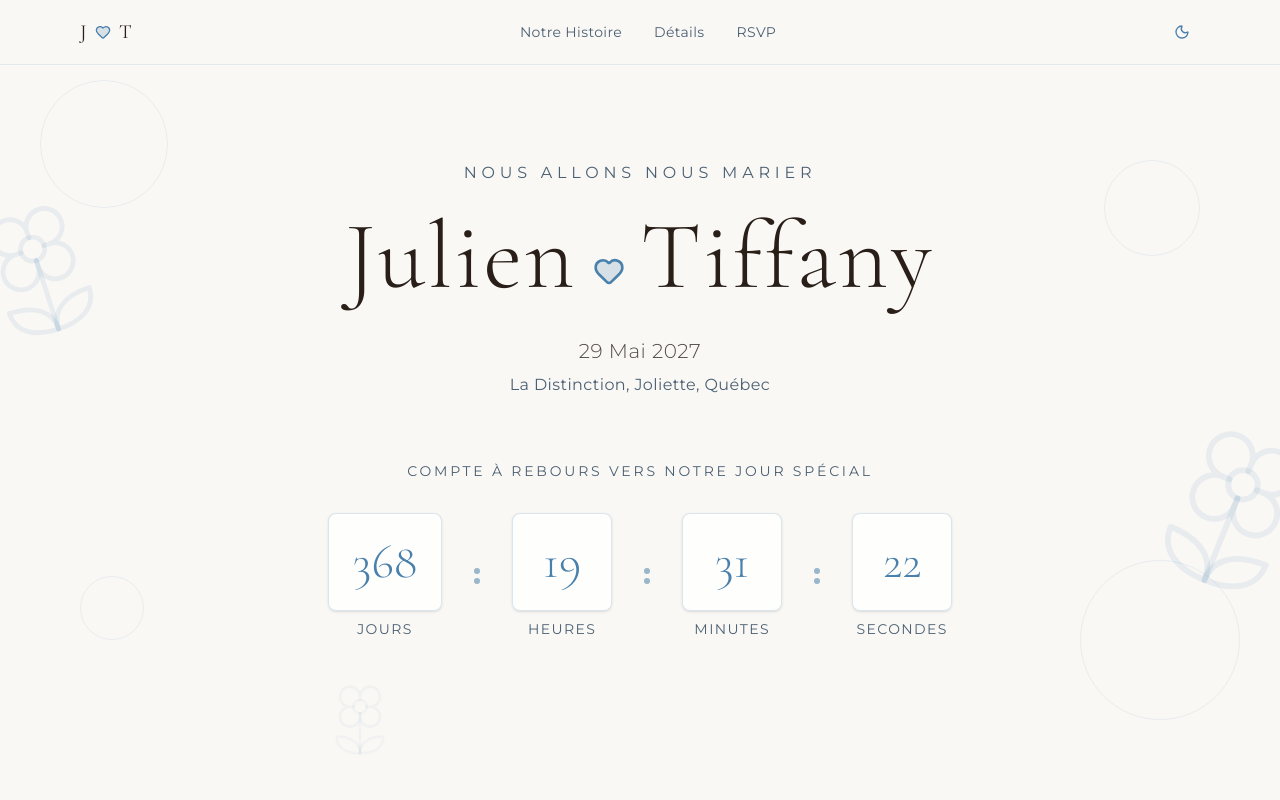
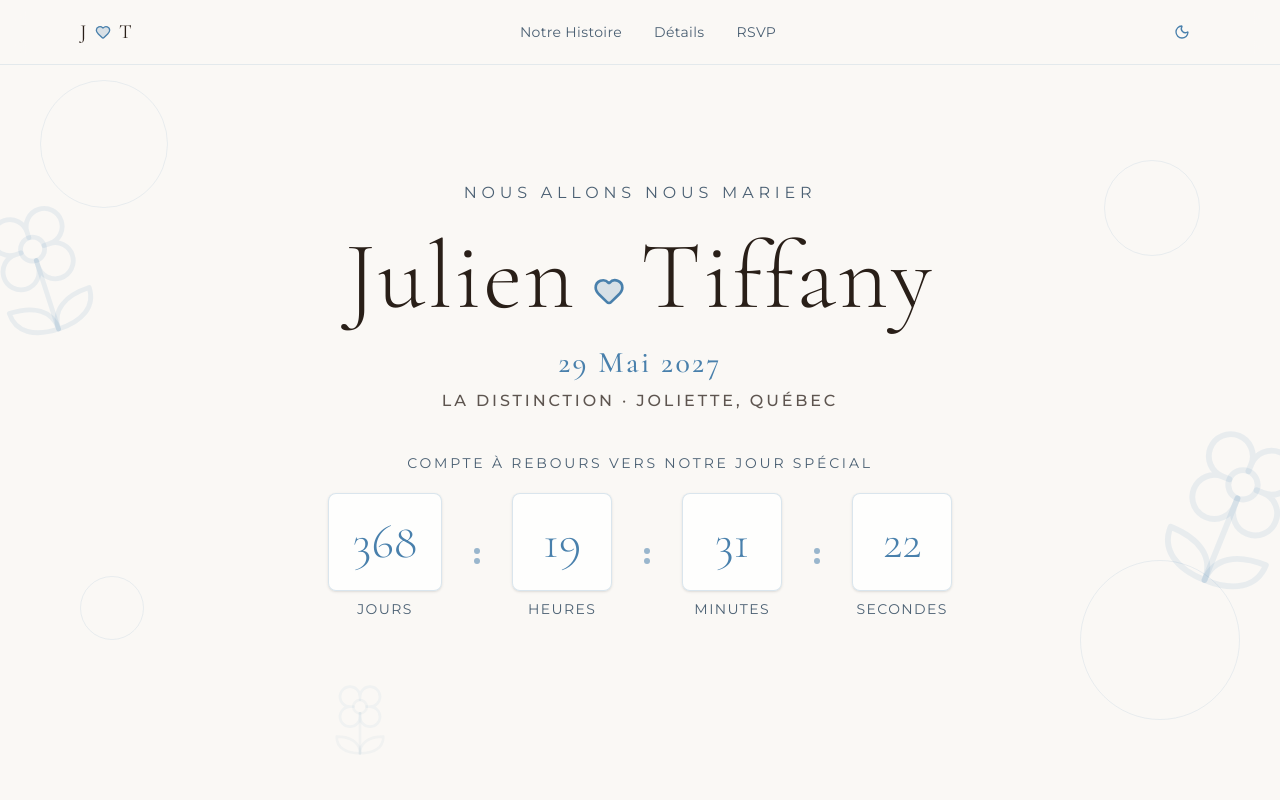
Before and after one commit to pixelfenix/Wedding, a Next.js app: page / in a window 1280 px wide. Shown: the top 800 px of the page. Built offline with nearby package versions, Linux system fonts and the light colour scheme.

Commit message:
Strengthen hero date and location hierarchy

```diff
--- a/components/hero-section.tsx
+++ b/components/hero-section.tsx
@@ -8,7 +8,7 @@ export function HeroSection() {
   const weddingDate = new Date("2027-05-29T16:00:00")
 
   return (
-    <section className="relative min-h-screen flex flex-col items-center justify-center px-4 py-20">
+    <section className="relative min-h-screen flex flex-col items-center justify-center px-4 py-12 md:py-16">
       {/* Decorative background elements */}
       <div className="absolute inset-0 overflow-hidden pointer-events-none">
         <div className="absolute top-20 left-10 w-32 h-32 border border-primary/10 rounded-full" />
@@ -42,18 +42,18 @@ export function HeroSection() {
         </h1>
 
         {/* Date and location */}
-        <div className="mt-8 mb-16 space-y-2">
-          <p className="text-lg md:text-xl font-light tracking-wide text-foreground/80">
+        <div className="mt-5 mb-10 space-y-2">
+          <p className="font-serif text-2xl md:text-3xl font-medium tracking-[0.08em] text-primary">
             29 Mai 2027
           </p>
-          <p className="text-sm md:text-base text-muted-foreground tracking-wide">
-            La Distinction, Joliette, Québec
+          <p className="text-sm md:text-base font-medium tracking-[0.18em] uppercase text-foreground/75">
+            La Distinction · Joliette, Québec
           </p>
         </div>
 
         {/* Countdown */}
-        <div className="mt-12">
-          <p className="text-sm tracking-[0.2em] uppercase text-muted-foreground mb-8">
+        <div className="mt-8">
+          <p className="text-xs md:text-sm tracking-[0.2em] uppercase text-muted-foreground mb-5">
             Compte à rebours vers notre jour spécial
           </p>
           <CountdownTimer targetDate={weddingDate} />
```
